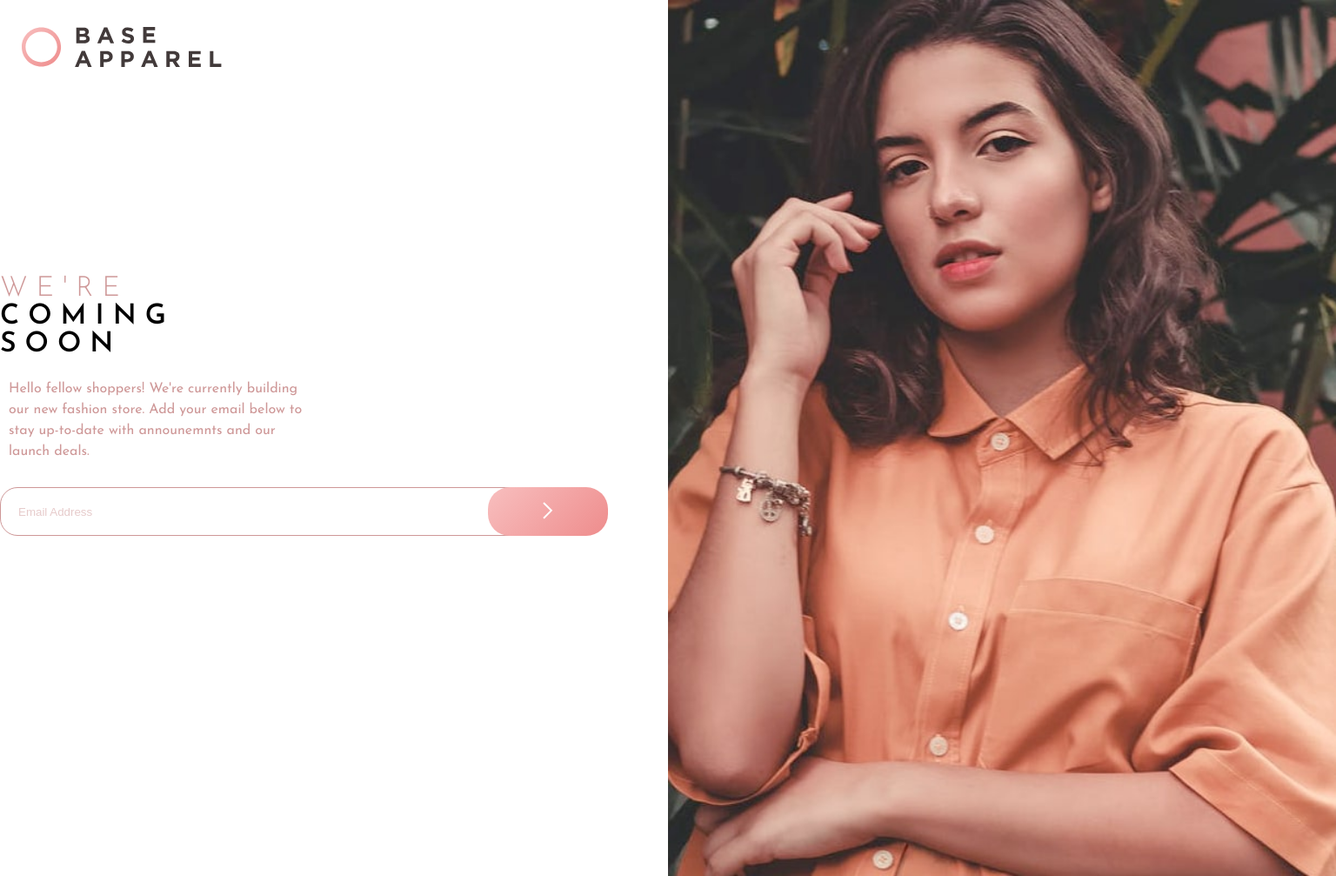
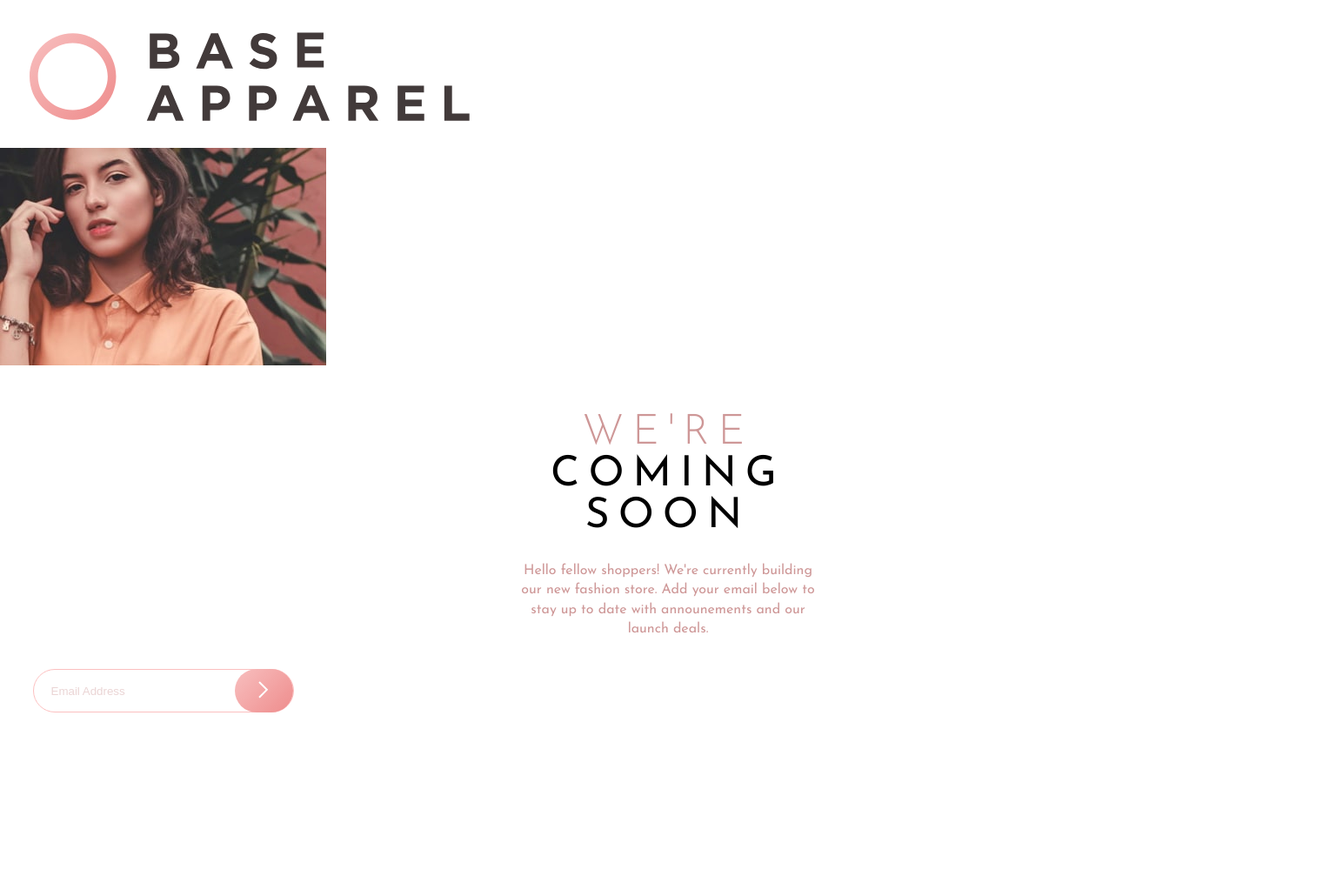
Before and after one commit to Gc87J/base-apparel-coming-soon, a plain HTML site: page index.html in a window 1536 px wide. Shown: the whole page at 87% size. After the commit the page ends 879 px from the top, so only its background shows below. Drawn offline with Linux system fonts and the light colour scheme; a web font is replaced by a local one.

```diff
--- a/app.js
+++ b/app.js
@@ -17,8 +17,10 @@
 
 submitBtn.addEventListener("click", ()=> {
 
+ if (input.value = "") {
 
-  errorMsg.style.display = "block"
+   errorMsg.style.display = "block"
+ }
 
 
 
--- a/index.html
+++ b/index.html
@@ -19,52 +19,40 @@
 </head>
 <body>
 
-  <main>
+ <div class="main-body-container">
 
-    <!-- <div class="main-container"> -->
-        <div class="logo-container">
+  <div class="containers logo-container">
+
     <img src="/images/logo.svg" alt="">
   </div>
 
 
-      <div class="image-container">
-        <img  src="/images/hero-mobile.jpg" alt="">
+  <div class="containers image-container">
+    <img src="/images/hero-mobile.jpg" alt="">
 
-        <img src="/images/hero-desktop.jpg" alt="">
-
+    <!-- <img src="/images/hero-desktop.jpg" alt=""> -->
 
   </div>
 
-      <div class="main-content-container">
+
+  <div class="containers main-content-container">
+
     <div class="heading">
-          <p><span>WE'RE</span><br>COMING<br>SOON</p>
+      <p><span>WE'RE<br></span>COMING<br> SOON </p>
+
     </div>
 
-        <div class="content">
-          <p>Hello fellow shoppers! We're currently building<br>our new fashion store. Add your email below to<br>stay up-to-date with announemnts and our<br> launch deals.</p>
+    <div class="main-content">
+      <p>Hello fellow shoppers! We're currently building<br> our new fashion store. Add your email below to<br> stay up to date with announements and our<br> launch deals.</p>
+    </div>
 
+    <form action="">
 
-
-
-
-        </div>
-        <form action="" method="post">
-          <input autocomplete="" required type="email" placeholder="Email Address">
-
+      <input type="email" placeholder="Email Address" required>
       <img class="error-msg" src="/images/icon-error.svg" alt="">
-
       <button class="submit-button"><img src="/images/icon-arrow.svg" alt=""></button>
     </form>
-        <!-- <div class="testing">
-
   </div>
-        -->
-
-
-      </div>
-    <!-- </div> -->
-
-  </main>
 
 
 
@@ -77,11 +65,23 @@
 
 
 
-  <!-- <footer>
-    <p class="attribution">
-      Challenge by <a href="https://www.frontendmentor.io?ref=challenge" target="_blank">Frontend Mentor</a>.
-      Coded by <a href="#">Your Name Here</a>.
-    </p>
-  </footer> -->
+
+
+
+
+
+
+
+
+
+
+
+
+ </div>
+
+
+
+
+
 </body>
 </html>
--- a/sass/_desktopview.scss
+++ b/sass/_desktopview.scss
@@ -2,52 +2,33 @@
 
 @media (min-width:1440px) {
 
-  body {
-
-    height: fit-content;
-  }
 
 
-  main {
-    display: grid;
-    grid-template-columns: repeat(2, 50%);
-    // width: 120%;
-    // height: fit-content;
-    // grid-template-rows: ;
+
+  .main-body-container {
+
+    grid-template-columns: repeat(3, 1fr);
+    grid-template-rows: 250px;
   }
 
 
   .logo-container {
-    grid-column: 1/2;
-    grid-row: 1;
-    text-align: start;
+    grid-column: 1/ span 2;
+    grid-row: 1/ span 2;
   }
 
 
   .image-container {
-    display: flex;
-    flex-direction: column;
-    grid-column: 2;
-    grid-row: 1/3;
-
-    img:nth-of-type(1) {
-      display: none;
-    }
-
-    img:nth-of-type(2) {
-      display: block;
-    }
+    grid-column: 3;
+    grid-row:  1/ span 2;
   }
 
 
-.main-content-container {
-  text-align: start;
-  grid-column: 1;
-  grid-row: 3;
-  position: relative;
-  bottom: 50%;
+  .main-content-container {
+    grid-column: 1/ span 2;
+    grid-row: 2;
+  }
+
 
 
 }
-
-}
--- a/sass/styles.scss
+++ b/sass/styles.scss
@@ -7,124 +7,153 @@
 body{
   font-size: 16px;
   font-family: "Josefin Sans", sans-serif;
-  height: fit-content;
 }
 
-  main {
-    display: grid;
-    grid-template-rows: 10% 38% 55%
-  }
+.main-body-container {
+  // display: grid;
+
+  // grid-template-columns: 1fr;
+  // height: 100vh;
+  // grid-template-rows: 50px 50px 50px;
+  // max-width: 375px;
+  // grid-template-columns: repeat(auto-fill, 1fr);
+
+  // row-gap: 10px;
 
 
-.logo-container{
-  // grid-row: 2/3;
 
-  img{
-    margin-top: 30px;
-    width: 30%;
-    margin-bottom: 30px;
-    margin-left: 25px;
 
-  }
+.containers {
+  // background-color: #aaa;
+  // border: 2px solid #000;
+}
+
+
+
+.logo-container {
+  // height: fit-content;
+img {
+  width: 33%;
+  margin: 35px auto 25px 34px;
+  // margin-bottom: 25px;
+}
+
 }
 
 .image-container {
-  // grid-row: 1/2;
+  // height: fit-content;
 
-  img:nth-of-type(1) {
-    display: block;
-  }
 
-  img:nth-of-type(2) {
-    display: none;
-  }
+
+
 }
 
 
-.main-content-container{
+.main-content-container {
+  height:fit-content;
+
+
+.heading {
+  padding-top: 50px;
   text-align: center;
 
 
-
-.heading {
-  margin-top: 40px;
+p {
+  font-size: 3rem;
+  letter-spacing: 10px;
 
 
-p{
-  font-size:2rem ;
-  letter-spacing: 10px;
-  font-weight: 600;
-
-
-span{
+span {
   color: hsl(0, 36%, 70%) ;
   font-weight: 300;
-
-
-}}
-}
-
-.content {
-  margin: 23px 10px 29px 10px;
-  line-height: 1.5;
-
-
-p{
-  font-size: 1rem;
-  color: hsl(0, 36%, 70%);
-  font-weight: 400;
 }
 }
-
-
-form {
-  position: relative;
-
-
-  input{
-    height: 7vh;
-    width: 80%;
-    border-radius: 20px;
-    border: 1px solid hsl(0, 36%, 70%);
-
-    &::placeholder{
-      color: hsl(0, 36%, 70%) ;
-      position:relative;
-      left:20px;
-      opacity: 50%;
-
-    }
-
-    // margin-left: 200px;
-  }
-
-  .error-msg {
-    display: none;
-    position: absolute;
-    right: 115px;
-    bottom: 6%;
-  }
-
-
-
-  button {
-    position: absolute;
-    width: 18%;
-    left: 73%;
-    border-radius: 25px;
-    height: 7vh;
-    border:none;
-    background: linear-gradient( 135deg, hsl(0, 80%, 86%), hsl(0, 74%, 74%) )  ;
-
-
-    &:hover{
-      box-shadow: 3px 5px 20px #333;
-
-    }
-  }
 }
 
 }
 
 
+
+.main-content {
+
+  margin-top: 27px;
+  p{
+    color: hsl(0, 36%, 70%) ;
+  text-align: center;
+  line-height: 1.4;
+
+  }
+}
+
+
+
+form {
+  margin-top: 35px;
+  text-align: center;
+  padding-bottom: 60px;
+  max-width: 375px;
+  position: relative;
+
+  input {
+    border:1px solid hsl(0, 93%, 68%)
+    ;
+    height: 50px;
+    width: 80%;
+    border-radius: 50px;
+    padding-left: 20px;
+    opacity: 40%;
+
+
+  }
+  ::placeholder {
+    color: hsl(0, 36%, 70%);
+  }
+
+
+  .error-msg{
+    display: none;
+    position: absolute;
+    right: 118px;
+    top: 13px;
+
+  }
+
+  button {
+    border: none;
+    position: absolute;
+    right: 38px;
+    height: 50px;
+    border-radius: 50px;
+    width: 18%;
+    background: linear-gradient(135deg,  hsl(0, 80%, 86%), hsl(0, 74%, 74%))  ;
+
+
+    &:hover {
+     box-shadow: 3px 3px 10px #aaa ;
+    }
+
+  }
+}
+}
+
+
+
+
+
+
+
+
+
+
+
+
+
+
+
+
+
+
+
+
+
 @import "./desktopview"
```
Also changed, not shown: css/styles.css, 1 other file. Lines whose indentation alone changed are shown as unchanged.
